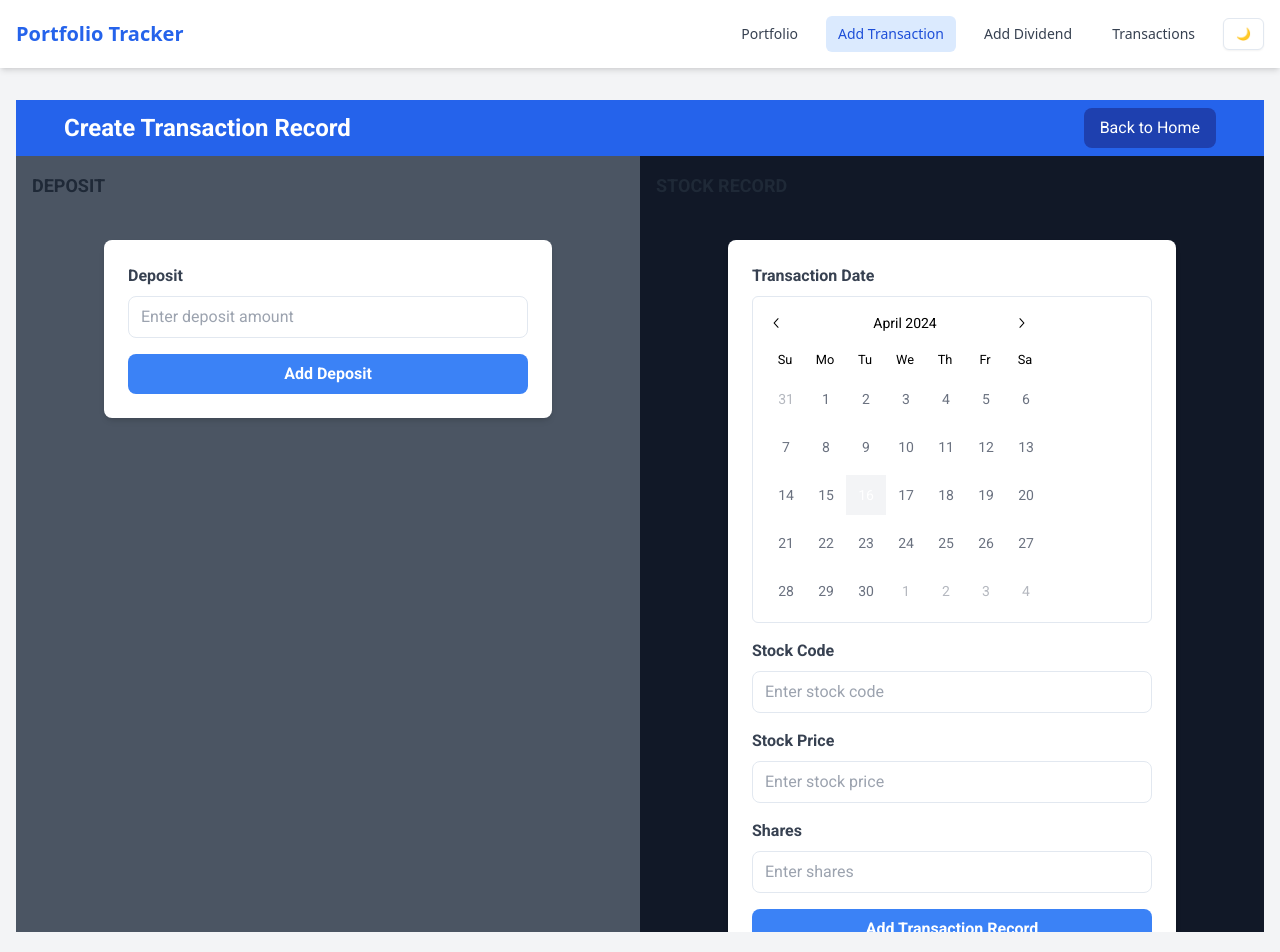
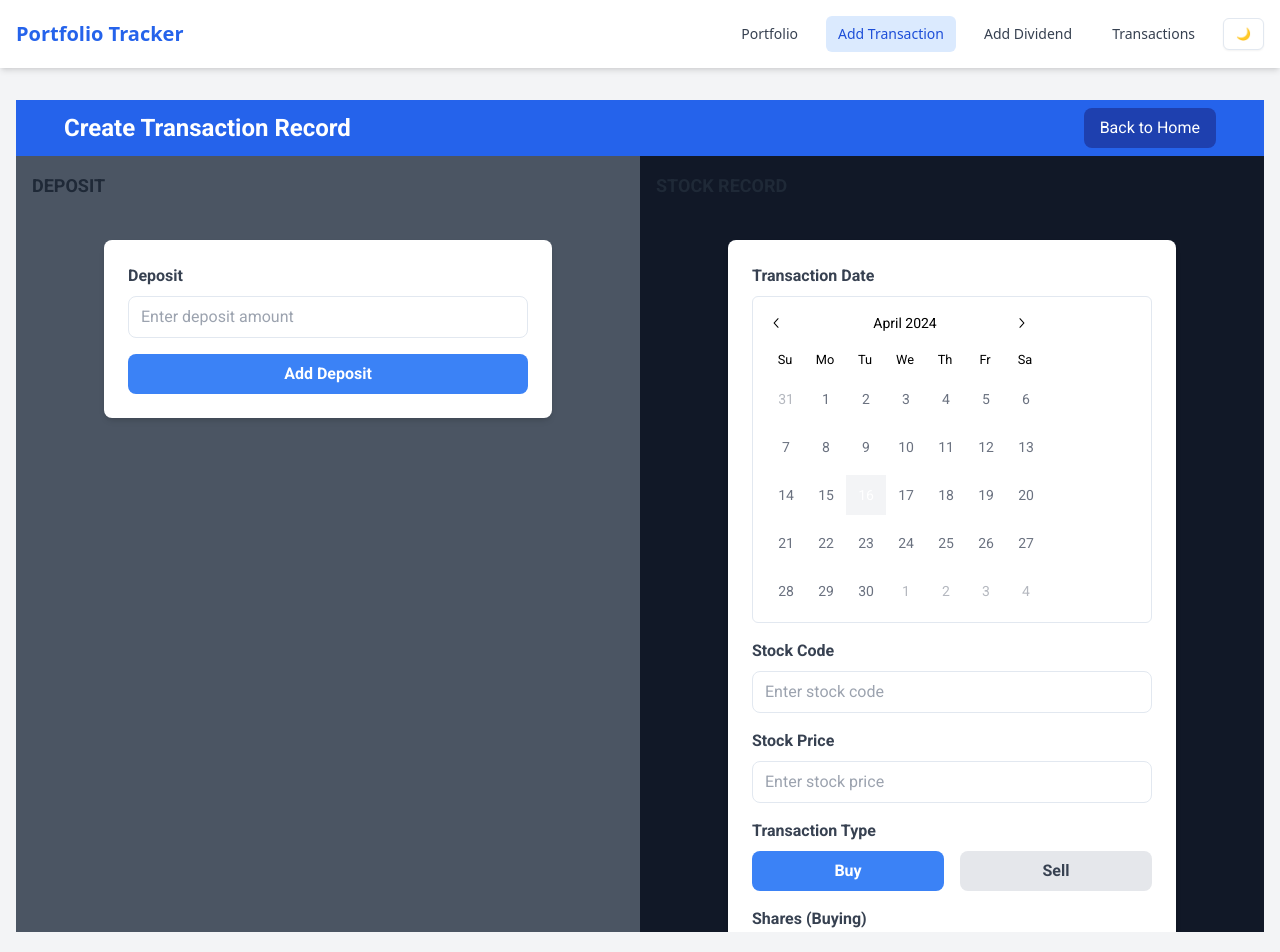
Before and after one commit to petertam888/finance-portfolio-application-ui, a Next.js app: page /add_transaction in a window 1280 px wide. Shown: the top 952 px of the page. Built offline with nearby package versions, Linux system fonts and the light colour scheme.

Commit message:
transaction record UI improvement

```diff
--- a/components/BuyStockForm.js
+++ b/components/BuyStockForm.js
@@ -10,7 +10,7 @@ const BuyStockForm = () => {
   const [shares, setShares] = useState('');
   const [selectedDate, setSelectedDate] = useState(new Date());
   const [stockPrice, setStockPrice] = useState('');
-
+  const [transactionType, setTransactionType] = useState('buy');
   const [errorMessage, setErrorMessage] = useState('');
 
   const handleSubmit = async (e) => {
@@ -20,14 +20,17 @@ const BuyStockForm = () => {
       const month = selectedDate.getMonth() + 1;
       const day = selectedDate.getDate();
 
-      await axios.get(`${backendUrl}/api/transaction/1/record/${year}_${month}_${day}/${stockCode}/${stockPrice}/${shares}`);
-      alert('Stock bought successfully!');
+      const adjustedShares = transactionType === 'sell' ? -Math.abs(shares) : Math.abs(shares);
+
+      await axios.get(`${backendUrl}/api/transaction/1/record/${year}_${month}_${day}/${stockCode}/${stockPrice}/${adjustedShares}`);
+      alert(`Stock ${transactionType === 'buy' ? 'bought' : 'sold'} successfully!`);
       setStockCode('');
       setShares('');
       setStockPrice('');
       setErrorMessage('');
+      setTransactionType('buy');
     } catch (error) {
-      setErrorMessage('Failed to buy stock. Please try again.');
+      setErrorMessage(`Failed to ${transactionType} stock. Please try again.`);
     }
   };
 
@@ -86,21 +89,55 @@ const BuyStockForm = () => {
             />
           </div>
           <div className="mb-4">
-            <label className="block text-gray-700 font-bold mb-2" htmlFor="SetStockShares">Shares</label>
+            <label className="block text-gray-700 font-bold mb-2">Transaction Type</label>
+            <div className="flex space-x-4">
+              <button
+                type="button"
+                onClick={() => setTransactionType('buy')}
+                className={`flex-1 py-2 px-4 rounded-lg font-bold ${
+                  transactionType === 'buy'
+                    ? 'bg-blue-500 text-white'
+                    : 'bg-gray-200 text-gray-700'
+                }`}
+              >
+                Buy
+              </button>
+              <button
+                type="button"
+                onClick={() => setTransactionType('sell')}
+                className={`flex-1 py-2 px-4 rounded-lg font-bold ${
+                  transactionType === 'sell'
+                    ? 'bg-red-500 text-white'
+                    : 'bg-gray-200 text-gray-700'
+                }`}
+              >
+                Sell
+              </button>
+            </div>
+          </div>
+          <div className="mb-4">
+            <label className="block text-gray-700 font-bold mb-2" htmlFor="SetStockShares">
+              Shares ({transactionType === 'buy' ? 'Buying' : 'Selling'})
+            </label>
             <input
               id="SetStockShares"
               type="number"
               value={shares}
               onChange={(e) => setShares(e.target.value)}
               className="w-full px-3 py-2 border rounded-lg focus:outline-none focus:border-blue-500 text-black"
-              placeholder="Enter shares"
+              placeholder={`Enter shares to ${transactionType}`}
+              min="0"
             />
           </div>
           <button
             type="submit"
-            className="w-full bg-blue-500 hover:bg-blue-600 text-white font-bold py-2 px-4 rounded-lg focus:outline-none focus:shadow-outline"
+            className={`w-full font-bold py-2 px-4 rounded-lg focus:outline-none focus:shadow-outline ${
+              transactionType === 'buy'
+                ? 'bg-blue-500 hover:bg-blue-600 text-white'
+                : 'bg-red-500 hover:bg-red-600 text-white'
+            }`}
           >
-            Add Transaction Record
+            {transactionType === 'buy' ? 'Buy Shares' : 'Sell Shares'}
           </button>
         </div>
       </form>
```
Also changed, not shown: hooks/useApi.js (added, +33 -0 lines), utils/axiosConfig.js (added, +45 -0 lines).
